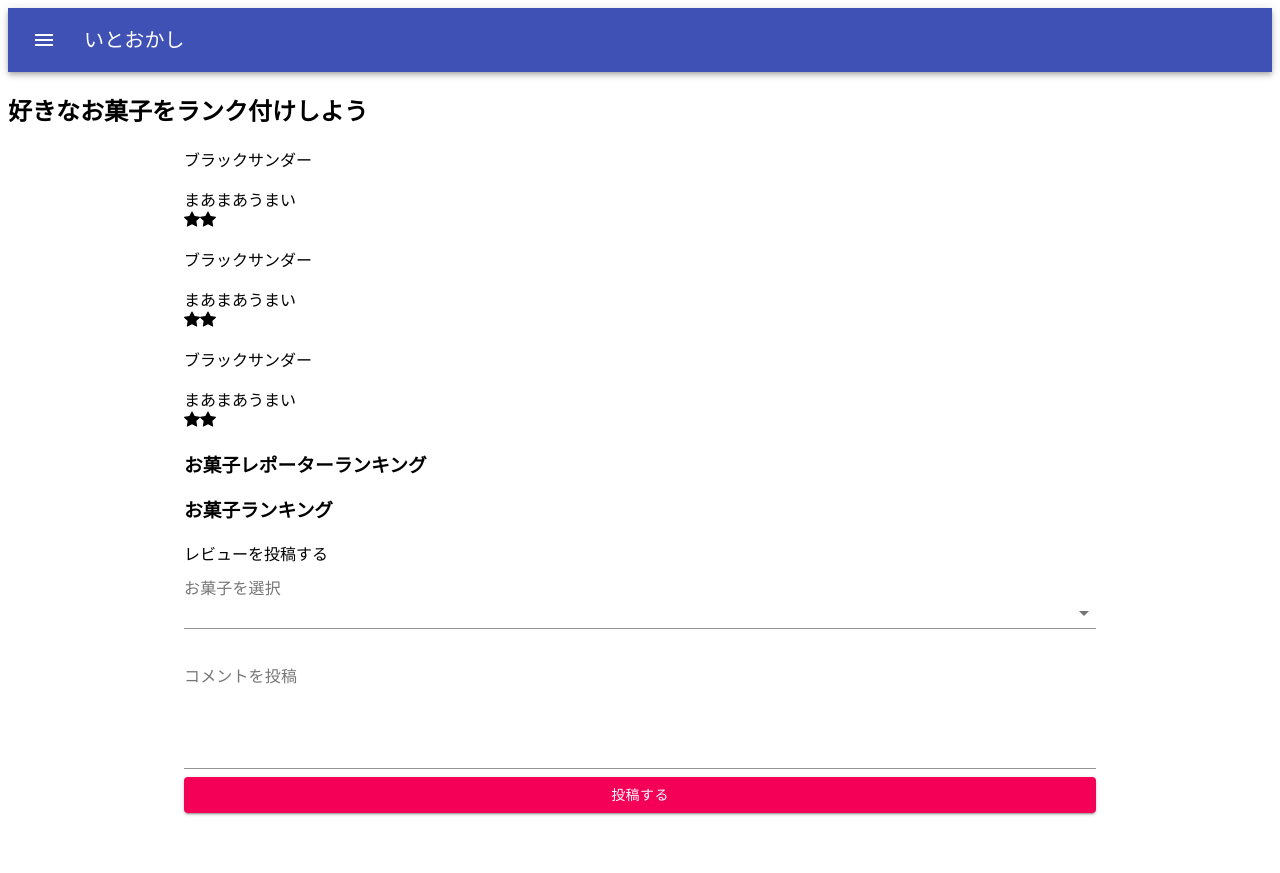
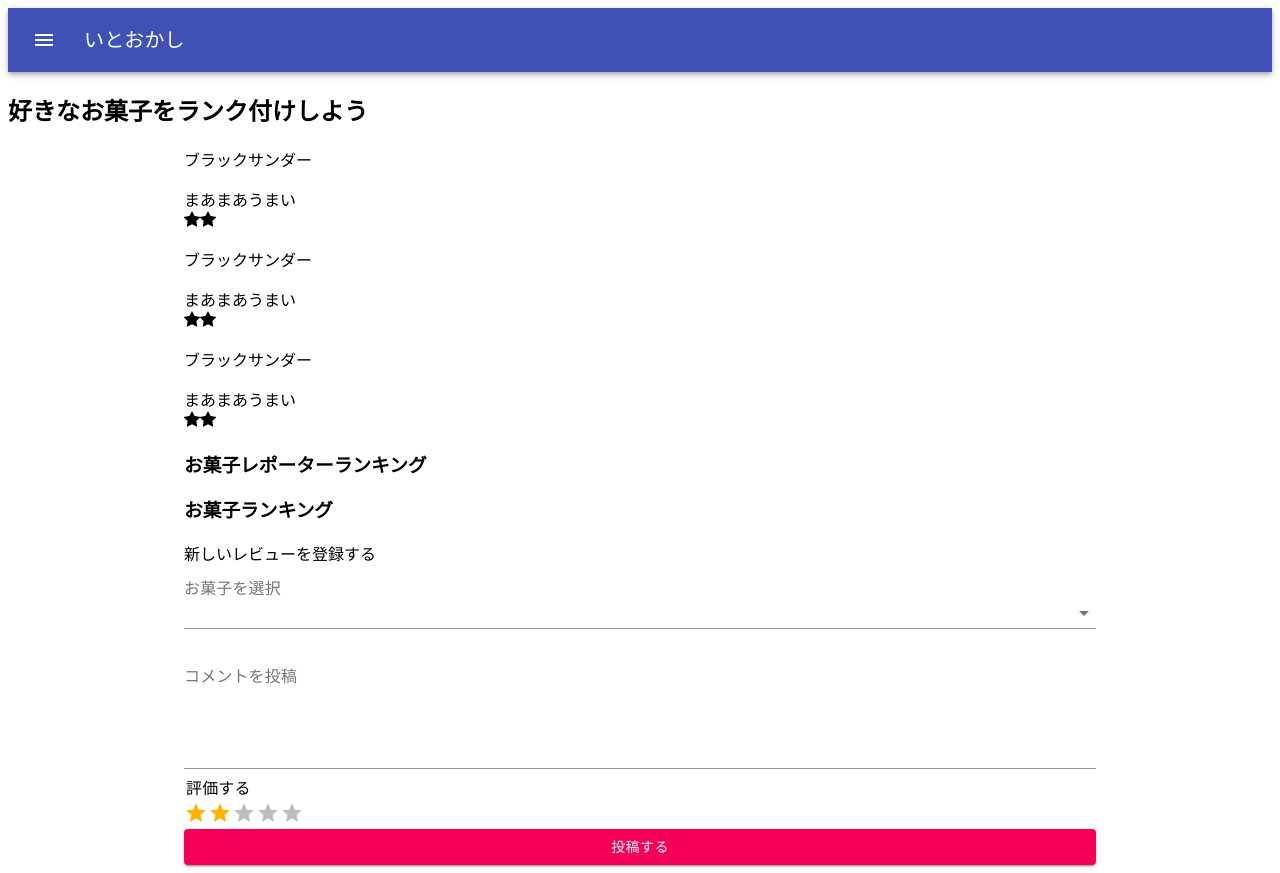
Before and after one commit to Ito-ocashi-review/ior-front, a Next.js app in the folder front/: page / in a window 1280 px wide. Before the commit the page ends 821 px from the top, so only its background shows below. Built offline with nearby package versions, Linux system fonts and the light colour scheme.

Commit message:
投稿フォームを作成

```diff
--- /dev/null
+++ b/front/components/forms/EvaluetionForm.tsx
@@ -0,0 +1,21 @@
+import React from 'react';
+import {Rating} from '@material-ui/lab';
+import {Typography} from '@material-ui/core';
+
+const EvaluationForm = () => {
+  const [value, setValue] = React.useState<number | null>(2);
+  return(
+    <>
+      <Typography component="legend">評価する</Typography>
+      <Rating
+        name="simple-controlled"
+        value={value}
+        onChange={(event, newValue) => {
+          setValue(newValue);
+        }}
+      />
+    </>
+  )
+}
+
+export default EvaluationForm;
--- a/front/components/forms/NewReviewForm.tsx
+++ b/front/components/forms/NewReviewForm.tsx
@@ -2,15 +2,21 @@ import React from 'react';
 import Button from '@material-ui/core/Button';
 import SweetsDropDown from './SweetsDropDown';
 import ReviewText from "./ReviewText";
+import EvaluationForm from "./EvaluetionForm"
 
-const NewReviewForm: React.FC = () => {
+type Props ={
+  sweets: Array<string>,
+}
+
+const NewReviewForm: React.FC<Props> = ({sweets}) => {
   return (
     <>
       <p>
-                レビューを投稿する
+        新しいレビューを登録する
       </p>
-            <SweetsDropDown />
+      <SweetsDropDown sweets={sweets}/>
       <ReviewText />
+      <EvaluationForm />
       <Button variant="contained" color="secondary" fullWidth={true}>
         投稿する
       </Button>
--- a/front/components/forms/SweetsDropDown.tsx
+++ b/front/components/forms/SweetsDropDown.tsx
@@ -1,8 +1,11 @@
 import React from 'react';
 import { Select, InputLabel, MenuItem } from '@material-ui/core';
 
-const sweets: Array<string> = ["チュッパチャップス","kitkat","ぼたぼた焼き"];
+type Props = {
+  sweets: Array<string>
+}
 
+const SweetsDropDown: React.FC<Props> = React.memo(({sweets}) => {
   const sweetsItems: JSX.Element[] = sweets.map((item: string)=>{
     return (
       <MenuItem id={item}>
@@ -11,7 +14,6 @@ const sweetsItems: JSX.Element[] = sweets.map((item: string)=>{
     )
   });
 
-const SweetsDropDown: React.FC = () => {
   return (
     <>
       <InputLabel id="sweet">お菓子を選択</InputLabel>
@@ -20,6 +22,6 @@ const SweetsDropDown: React.FC = () => {
       </Select>
     </>
   )
-}
+})
 
 export default SweetsDropDown;
--- a/front/package.json
+++ b/front/package.json
@@ -38,6 +38,7 @@
     "lint": "npm-run-all -p lint:js lint:styles"
   },
   "devDependencies": {
+    "@material-ui/lab": "^4.0.0-alpha.56",
     "@types/node": "^14.14.6",
     "@types/react": "^16.9.55",
     "@types/react-dom": "^16.9.9",
--- a/front/pages/index.tsx
+++ b/front/pages/index.tsx
@@ -20,12 +20,12 @@ const sweetReviews = [...Array(3)].map((value, i) => {
           <Star />
         </div>
       </div>
-      <div className="px-3 bg-light">
-
-      </div>
     </div>
   );
 });
+
+// あとでDBから値を受け取る
+const sweets: Array<string> = ["チュッパチャップス","kitkat","ぼたぼた焼き"];
 
 const Top: React.FC = () => {
   return (
@@ -53,7 +53,9 @@ const Top: React.FC = () => {
             </div>
           </div>
         </div>
-        <NewReviewForm />
+        <NewReviewForm
+          sweets = {sweets}
+        />
       </Container>
     </>
   );
```
Also changed, not shown: front/pages/top.tsx (deleted, +0 -15 lines), 1 other file (tests, documents, lock files or other folders). Lines whose indentation alone changed are shown as unchanged.
